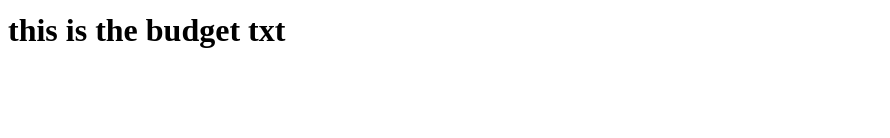
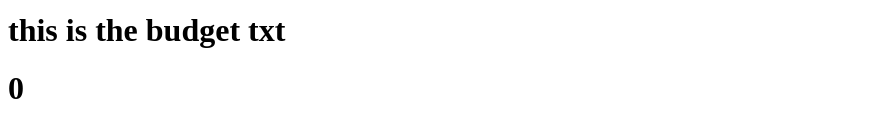
Before and after one commit to ADivers/StormForm, a React (Create React App) app: page / in a window 1280 px wide. Shown: the part 214-352 px from the top of the page, without its empty margins (0-890 px from the left). Built offline with nearby package versions, Linux system fonts and the light colour scheme.

Commit message:
form functionality done

```diff
--- a/src/components/InputForm.js
+++ b/src/components/InputForm.js
@@ -1,71 +1,84 @@
 import React from 'react';
 
 class InputForm extends React.Component {
-    constructor(){
-        super();
+    constructor(props){
+        super(props);
         this.state = {
-            idea: "this is the idea txt", // need this to be required
-            location: "this is the location txt",
-            date: "this is the date txt",  // make this a calander picker or text or both? weekend of xx?
-            budget: "this is the budget txt",
-            ideaPanel: [],
-
+                idea: "this is the idea txt", // need this to be required
+                location: "this is the location txt",
+                date: "this is the date txt",
+                budget: "this is the budget txt",
+                allInfo: [],
         }
+        this.update = this.update.bind(this)
     }
     update(e){
         this.setState({[e.target.name]: e.target.value})
     }
     addIdea(e){
         e.preventDefault();
-        let idea = this.state.idea;
-        let location = this.state.location;
-        let date = this.state.date;
-        let budget = this.state.budget;
-        // let ideaPanel = [idea, location, date, budget];
 
+        const {idea, location, date, budget, allInfo} = this.state;
+
+        let ideaPanel = {
+            idea,
+            location,
+            date,
+            budget,
+        };
+
+        const copy = allInfo.slice();
+
+        copy.push(ideaPanel);
         this.setState({
-            ideaPanel: this.state.ideaPanel.concat({idea, location, date, budget})
+            allInfo: copy
         })
-
-        console.log(this.state.ideaPanel);
-        console.log(this.state);
-        console.log(this.state.idea);
-        console.log(this.state.location);
-        console.log(this.state.date);
-        console.log(this.state.budget);
     }
     render() {
+        console.log(this.state)
         return (
             <div>
                 <form onSubmit={this.addIdea.bind(this)}>
                     <input name="idea"
                     placeholder="Idea Name"
                     type="text"
-                    onChange={this.update.bind(this)}
+                    onChange={this.update}
                     />
                     <input name="location"
                     placeholder="Location(optional)"
                     type="text"
-                    onChange={this.update.bind(this)}
+                    onChange={this.update}
                     />
                     <input name="date"
                     placeholder="Date(s)(optional)"
                     type="text"
-                    onChange={this.update.bind(this)}
+                    onChange={this.update}
                     />
                     <input name="budget"
                     placeholder="Budget(optional)"
                     type="text"
-                    onChange={this.update.bind(this)}
+                    onChange={this.update}
                     />
                     <button type="submit">Submit Idea
                     </button>
                 </form>
+
+                {
+                    this.state.allInfo.map((i) => {
+                        <ListComponent
+                            name={i.name}
+                            date={i.date}
+                            location={i.location}
+                            budget={i.location}
+                        />
+                    })
+// map over array into ListComponent
+                }
                 <h1>{this.state.idea}</h1>
                 <h1>{this.state.location}</h1>
                 <h1>{this.state.date}</h1>
                 <h1>{this.state.budget}</h1>
-                <h1>{this.state.ideaPanel}</h1>
+                <h1>{this.state.allInfo.length}</h1>
             </div>
         )
     }
```
Also changed, not shown: src/components/ListComponent.js (added, +15 -0 lines).
